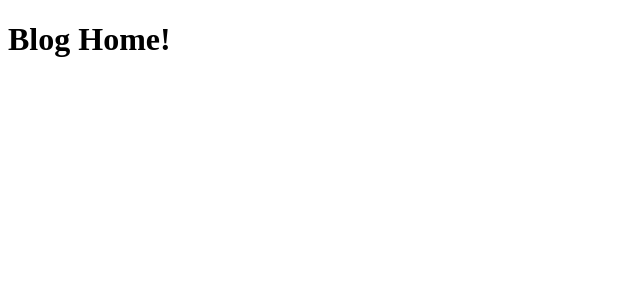
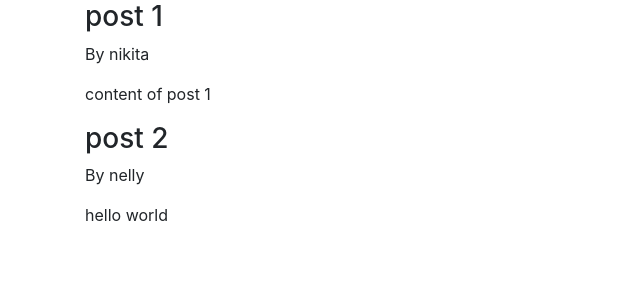
Before and after one commit to Flantropy/Duo, a Django app: page / in a window 1280 px wide. Shown: the top 300 px of the page, without its empty margins (0-640 px from the left). Run offline with Django 3.2, Linux system fonts and the light colour scheme; some libraries are stand-ins or nearby versions.

Commit message:
Added base template add Bootstrap

```diff
--- /dev/null
+++ b/blog/templates/blog/base.html
@@ -0,0 +1,22 @@
+<!DOCTYPE html>
+<html lang="en">
+<head>
+    <meta charset="utf-8">
+    <meta name="viewport" content="width=device-width, initial-scale=1, shrink-to-fit=no">
+    <link rel="stylesheet" href="https://maxcdn.bootstrapcdn.com/bootstrap/4.0.0/css/bootstrap.min.css" integrity="sha384-Gn5384xqQ1aoWXA+058RXPxPg6fy4IWvTNh0E263XmFcJlSAwiGgFAW/dAiS6JXm" crossorigin="anonymous">
+
+    {% if title %}
+        <title>Django Blog - {{ title }}</title>
+    {% else %}
+        <title>Django Blog</title>
+    {% endif %}
+</head>
+<body>
+    <div class="container">
+        {% block content %}{% endblock %}
+    </div>
+    <script src="https://code.jquery.com/jquery-3.2.1.slim.min.js" integrity="sha384-KJ3o2DKtIkvYIK3UENzmM7KCkRr/rE9/Qpg6aAZGJwFDMVNA/GpGFF93hXpG5KkN" crossorigin="anonymous"></script>
+    <script src="https://cdnjs.cloudflare.com/ajax/libs/popper.js/1.12.9/umd/popper.min.js" integrity="sha384-ApNbgh9B+Y1QKtv3Rn7W3mgPxhU9K/ScQsAP7hUibX39j7fakFPskvXusvfa0b4Q" crossorigin="anonymous"></script>
+    <script src="https://maxcdn.bootstrapcdn.com/bootstrap/4.0.0/js/bootstrap.min.js" integrity="sha384-JZR6Spejh4U02d8jOt6vLEHfe/JQGiRRSQQxSfFWpi1MquVdAyjUar5+76PVCmYl" crossorigin="anonymous"></script>
+</body>
+</html>
--- a/blog/templates/blog/home.html
+++ b/blog/templates/blog/home.html
@@ -1,10 +1,8 @@
-<!DOCTYPE html>
-<html lang="en">
-<head>
-    <meta charset="UTF-8">
-    <title>Home</title>
-</head>
-<body>
-    <h1> Blog Home! </h1>
-</body>
-</html>
+{% extends 'blog/base.html' %}
+{% block content %}
+    {% for post in posts %}
+        <h3> {{ post.title }}</h3>
+        <p> By {{ post.author }}</p>
+        <p> {{ post.content }}</p>
+    {% endfor %}
+{% endblock content %}
--- a/blog/views.py
+++ b/blog/views.py
@@ -1,9 +1,26 @@
 from django.shortcuts import render
+
+posts = [
+    {
+        'author': 'nikita',
+        'title': 'post 1',
+        'content': 'content of post 1'
+    },
+    {
+        'author': 'nelly',
+        'title': 'post 2',
+        'content': 'hello world'
+    }
+]
 
 
 def home(request):
-    return render(request, 'blog/home.html')
+    context = {
+        'posts': posts,
+        'title': 'Welcome'
+    }
+    return render(request, 'blog/home.html', context)
 
 
 def about(request):
-    return render(request, 'blog/about.html')
+    return render(request, 'blog/about.html', {'title': 'About'})
```
Also changed, not shown: blog/templates/blog/about.html (+6 -10 lines).
